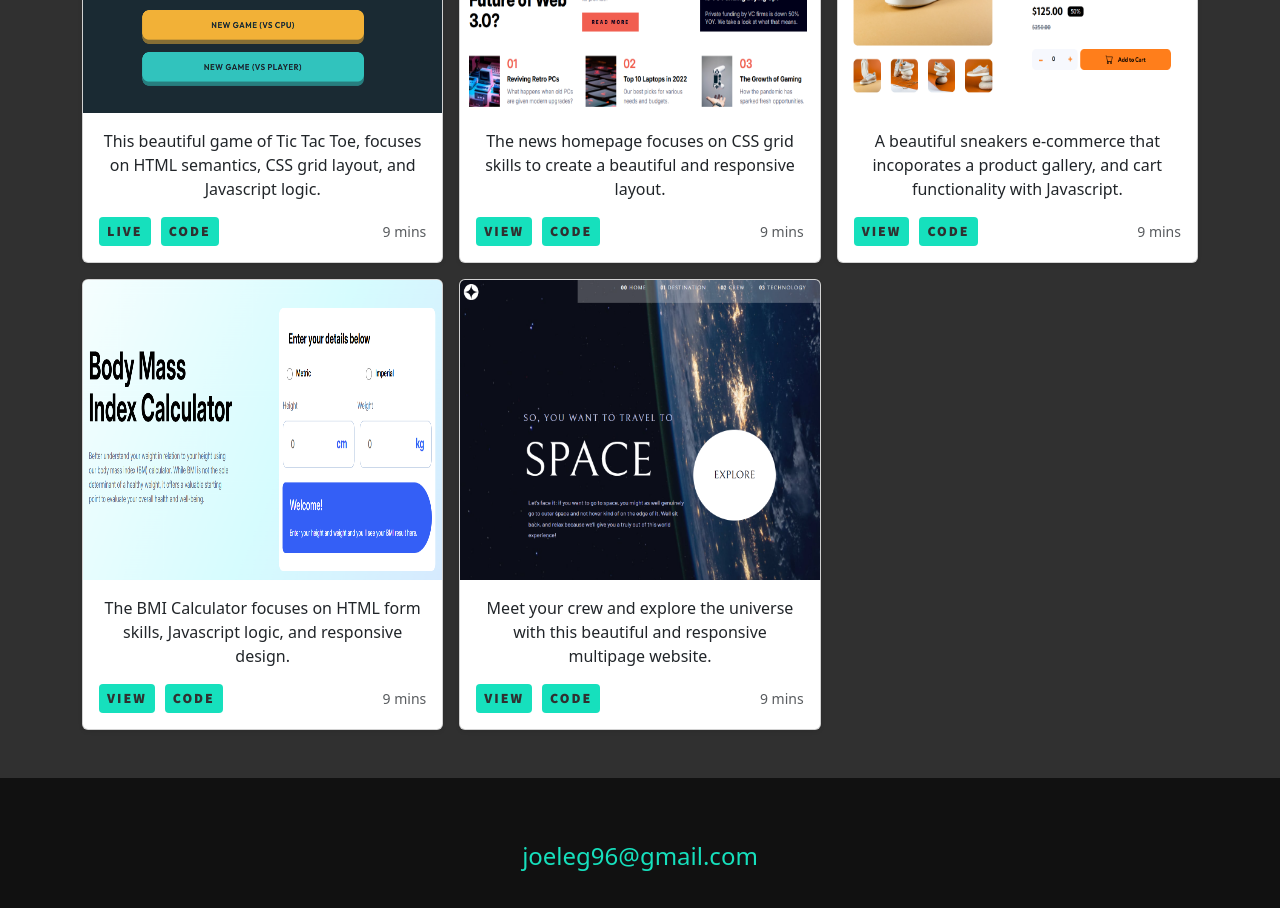
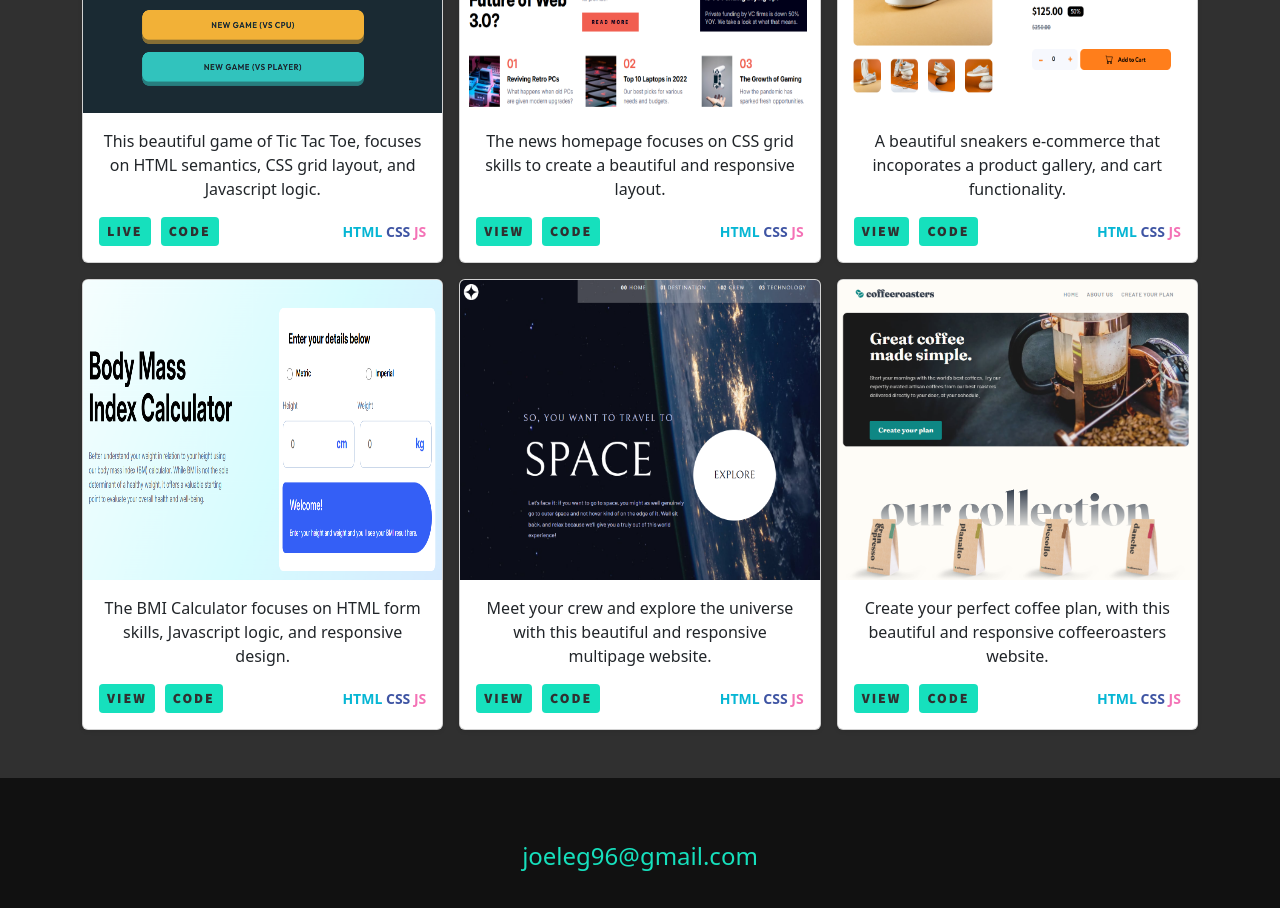
Before and after one commit to joeleg96/2025-web-dev-portfolio, a plain HTML site: page index.html in a window 1280 px wide. Shown: the part 1720-2628 px from the top of the page. Drawn offline with nearby package versions, Linux system fonts and the light colour scheme.

Commit message:
added new coffee roasters project added text to highlight project languages

```diff
--- a/css/style.css
+++ b/css/style.css
@@ -515,6 +515,24 @@ header {
     padding-top: 0rem !important;
     padding-bottom: 0rem !important;
 }
+
+.html-span {
+    color: rgb(6 182 212);
+}
+
+.css-span {
+    color: rgb(62 84 163);
+}
+
+.js-span {
+    color: rgb(244 114 182);
+}
+
+.html-span, .css-span, .js-span {
+    font-weight: 700;
+}
+
+
 /* Footer */
 
 .footer {
--- a/index.html
+++ b/index.html
@@ -92,7 +92,7 @@
                   <a href="https://joeleg96.github.io/tic-tac-toe-game/" target="_blank"><button id="btn" type="button" class="btn btn-sm btn-outline-secondary">Live</button></a>
                   <a href="https://github.com/joeleg96/tic-tac-toe-game" target="_blank"><button id="btn" type="button" class="btn btn-sm btn-outline-secondary">Code</button></a>
                 </div>
-                <small class="text-body-secondary">9 mins</small>
+                <small class="text-body-secondary"><span class="html-span">HTML</span><span class="css-span"> CSS</span><span class="js-span"> JS</span></small>
               </div>
             </div>
           </div>
@@ -109,7 +109,7 @@
                   <a href="https://joeleg96.github.io/news-homepage-main/" target="_blank"><button id="btn" type="button" class="btn btn-sm btn-outline-secondary">View</button></a>
                   <a href="https://github.com/joeleg96/news-homepage-main" target="_blank"><button id="btn" type="button" class="btn btn-sm btn-outline-secondary">Code</button></a>
                 </div>
-                <small class="text-body-secondary">9 mins</small>
+                <small class="text-body-secondary"><span class="html-span">HTML</span><span class="css-span"> CSS</span><span class="js-span"> JS</span></small>
               </div>
             </div>
           </div>
@@ -120,13 +120,13 @@
           <div class="card shadow-sm">
             <img class="bd-placeholder-img card-img-top" src="./images/sneakers-e-commerce-screenshot.PNG" height="300">
             <div class="card-body">
-              <p class="card-text">A beautiful sneakers e-commerce that incoporates a product gallery, and cart functionality with Javascript.</p>
+              <p class="card-text">A beautiful sneakers e-commerce that incoporates a product gallery, and cart functionality.</p>
               <div class="d-flex justify-content-between align-items-center">
                 <div class="btn-group">
                   <a href="https://joeleg96.github.io/ecommerce-product-page-main/" target="_blank"><button id="btn" type="button" class="btn btn-sm btn-outline-secondary">View</button></a>
                   <a href="https://github.com/joeleg96/ecommerce-product-page-main" target="_blank"><button id="btn" type="button" class="btn btn-sm btn-outline-secondary">Code</button></a>
                 </div>
-                <small class="text-body-secondary">9 mins</small>
+                <small class="text-body-secondary"><span class="html-span">HTML</span><span class="css-span"> CSS</span><span class="js-span"> JS</span></small>
               </div>
             </div>
           </div>
@@ -143,7 +143,7 @@
                   <a href="https://joeleg96.github.io/bmi-calculator/" target="_blank"><button id="btn" type="button" class="btn btn-sm btn-outline-secondary">View</button></a>
                   <a href="https://github.com/joeleg96/bmi-calculator" target="_blank"><button id="btn" type="button" class="btn btn-sm btn-outline-secondary">Code</button></a>
                 </div>
-                <small class="text-body-secondary">9 mins</small>
+                <small class="text-body-secondary"><span class="html-span">HTML</span><span class="css-span"> CSS</span><span class="js-span"> JS</span></small>
               </div>
             </div>
           </div>
@@ -160,11 +160,31 @@
                   <a href="https://joeleg96.github.io/space-tourism-website/" target="_blank"><button id="btn" type="button" class="btn btn-sm btn-outline-secondary">View</button></a>
                   <a href="https://github.com/joeleg96/space-tourism-website" target="_blank"><button id="btn" type="button" class="btn btn-sm btn-outline-secondary">Code</button></a>
                 </div>
-                <small class="text-body-secondary">9 mins</small>
+                <small class="text-body-secondary"><span class="html-span">HTML</span><span class="css-span"> CSS</span><span class="js-span"> JS</span></small>
               </div>
             </div>
           </div>
         </div>
+
+        <!-- Portfolio Item 06 -->
+        <div class="col">
+          <div class="card shadow-sm">
+            <img class="bd-placeholder-img card-img-top" src="./images/coffee-roasters-screenshot.PNG" height="300">
+            <div class="card-body">
+              <p class="card-text">Create your perfect coffee plan, with this beautiful and responsive coffeeroasters website.</p>
+              <div class="d-flex justify-content-between align-items-center">
+                <div class="btn-group">
+                  <a href="https://joeleg96.github.io/coffeeroasters-site/index.html" target="_blank"><button id="btn" type="button" class="btn btn-sm btn-outline-secondary">View</button></a>
+                  <a href="https://github.com/joeleg96/coffeeroasters-site" target="_blank"><button id="btn" type="button" class="btn btn-sm btn-outline-secondary">Code</button></a>
+                </div>
+                <small class="text-body-secondary"><span class="html-span">HTML</span><span class="css-span"> CSS</span><span class="js-span"> JS</span></small>
+              </div>
+            </div>
+          </div>
+        </div>
+
+
+
       </div>
     </div>
 
```
Also changed, not shown: images/coffee-roasters-screenshot.PNG (added).
